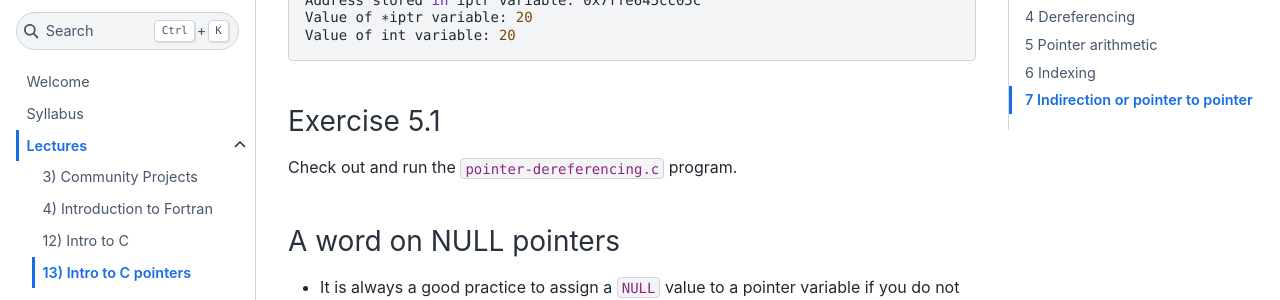
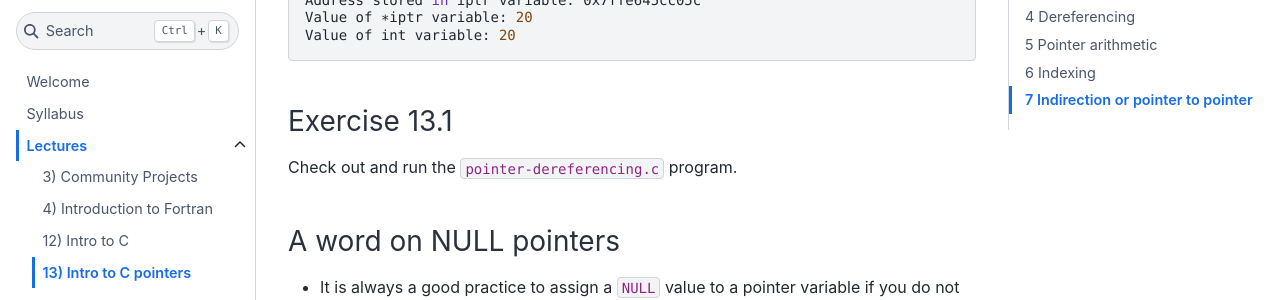
Before and after one commit to sdsu-comp526/fall25, a Jupyter Book: the page built from lectures/module4-2_c_pointers.md, in a window 1280 px wide and 900 px high, scrolled down 5881 px. Shown: the part 156-456 px from the top of the window. Built offline with Jupyter Book 1.0.4 settings and Sphinx 7.4.7 and the Sphinx Book theme 1.1.4, drawn with Linux system fonts in a browser that asks for light colours; pages that are not in the unit, such as notebooks, are missing from menus.

Commit message:
Fix Exercise number

````diff
--- a/lectures/module4-2_c_pointers.md
+++ b/lectures/module4-2_c_pointers.md
@@ -215,7 +215,7 @@ Value of ∗iptr variable: 20
 Value of int variable: 20
 ```
 
-### Exercise 5.1
+### Exercise 13.1
 Check out and run the `pointer-dereferencing.c` program.
 
 ### A word on NULL pointers
````
